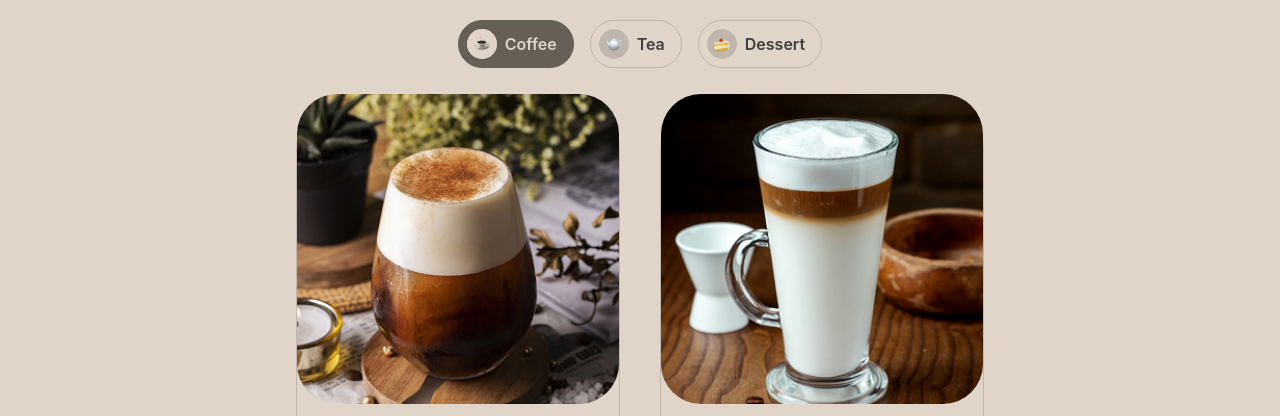
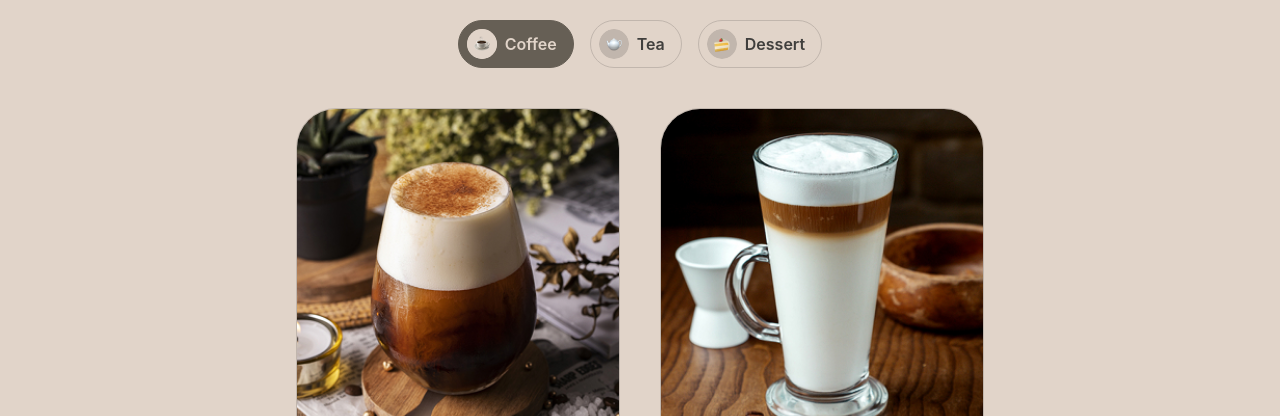
Before and after one commit to dogofordog/rsschool-landing-page, a website: page catalog.html in a window 1280 px wide. Shown: the part 350-766 px from the top of the page. Drawn offline with Linux system fonts and the light colour scheme.

Commit message:
fix: crop card image with overflow hidden and add hover zoom

```diff
--- a/scss/sections/_menu.scss
+++ b/scss/sections/_menu.scss
@@ -90,6 +90,7 @@
   align-items: center;
   border-radius: 40px;
   border: 1px solid var(--border-primary);
+  overflow: hidden;
   transition: border-color .2s ease;
 }
 
@@ -103,11 +104,14 @@
 
 .card__img {
   display: block;
-  width: calc(100% + 30px);
-  margin: -15px -15px 0;
+  width: 100%;
   aspect-ratio: 1 / 1;
   object-fit: cover;
-  border-radius: 40px;
+  transition: transform .3s ease;
+}
+
+.card:hover .card__img {
+  transform: scale(1.08);
 }
 
 .card__body {
```
Also changed, not shown: css/style.css, 1 other file.
